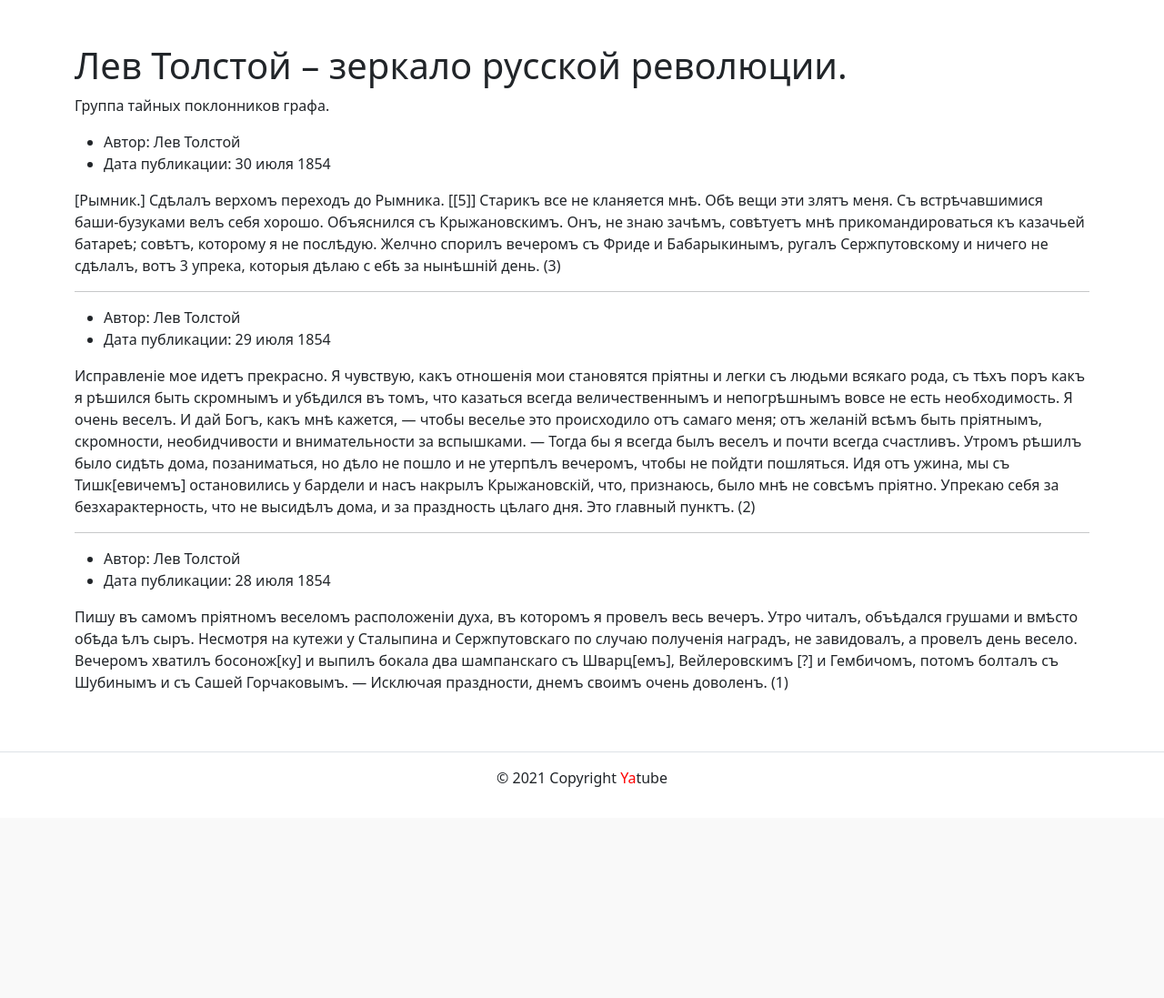
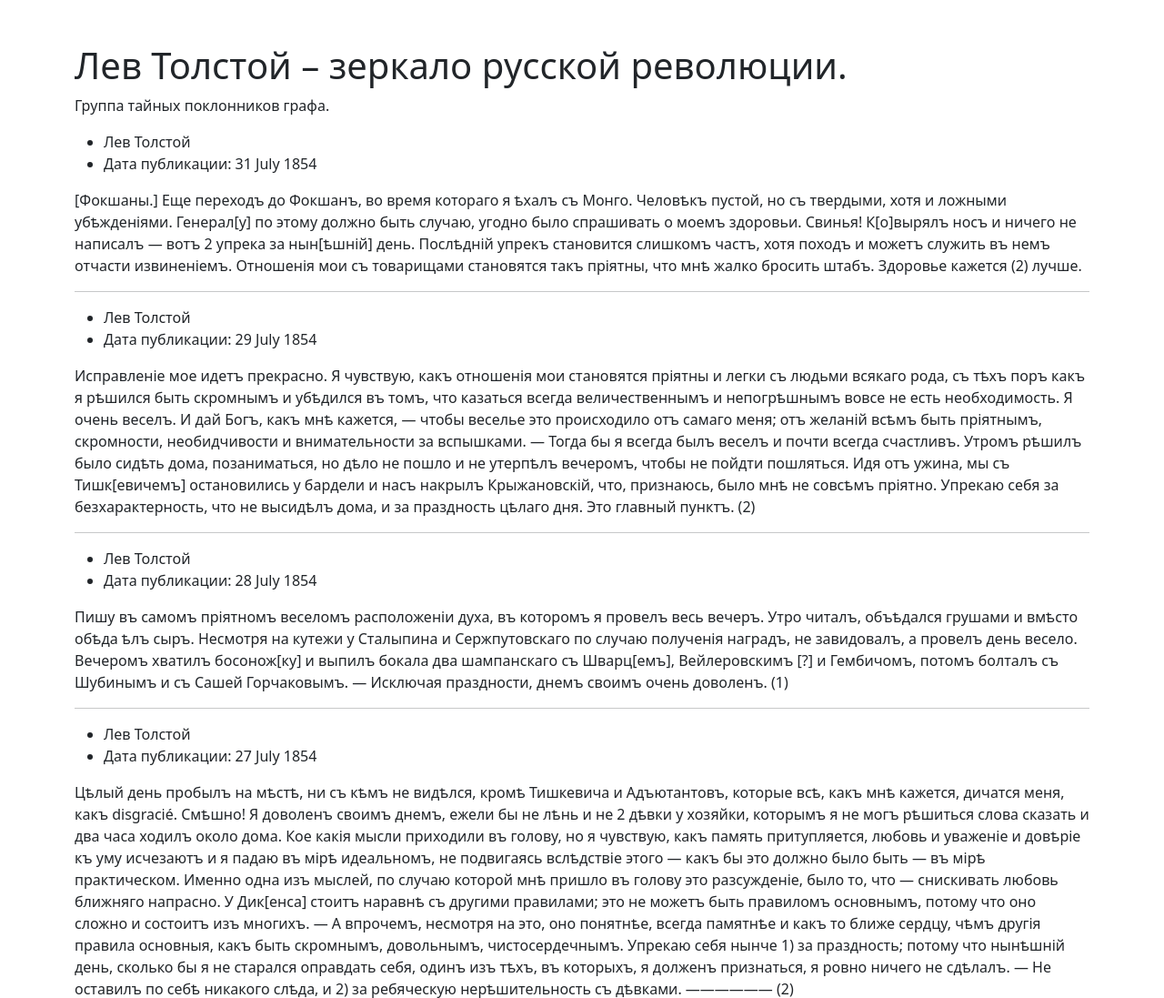
Before and after one commit to john-neg/yatube_project, a Django app: page /group/main/ in a window 1280 px wide. Shown: the part 56-1153 px from the top of the page at 91% size. Before the commit the page ends 921 px from the top, so only its background shows below. Run offline with Django 3.2, Linux system fonts and the light colour scheme; data comes from the database, SQL or seed files in the repository; some libraries are stand-ins or nearby versions.

Commit message:
all done

```diff
--- a/yatube/posts/models.py
+++ b/yatube/posts/models.py
@@ -5,13 +5,12 @@ User = get_user_model()
 
 
 class Group(models.Model):
-    def __str__(self):
-        return self.title
-
     title = models.CharField(max_length=100)
     slug = models.CharField(max_length=10)
     description = models.TextField()
 
+    def __str__(self):
+        return self.title
 
 class Post(models.Model):
     text = models.TextField()
--- a/yatube/posts/urls.py
+++ b/yatube/posts/urls.py
@@ -6,5 +6,5 @@ app_name = 'posts'
 
 urlpatterns = [
     path('', views.index, name='index'),
-    path('group/<slug:slug>/', views.group_posts, name='group_posts'),
+    path('group/<slug:slug>/', views.group_posts, name='group_list'),
 ]
--- a/yatube/posts/views.py
+++ b/yatube/posts/views.py
@@ -1,6 +1,7 @@
-from django.shortcuts import render
+from django.shortcuts import render, get_object_or_404
 from django.http import HttpResponse
-from .models import Post
+from .models import Post, Group
+
 
 # Главная страница
 def index(request):
@@ -17,7 +18,11 @@ def index(request):
 def group_posts(request, slug):
     template = 'posts/group_list.html'
     title = 'Здесь будет информация о группах проекта Yatube'
+    group = get_object_or_404(Group, slug=slug)
+    posts = Post.objects.filter(group=group).order_by('-pub_date')[:10]
     context = {
         'title': title,
+        'group': group,
+        'posts': posts,
     }
     return render(request, template, context)
--- a/yatube/templates/posts/group_list.html
+++ b/yatube/templates/posts/group_list.html
@@ -1,4 +1,4 @@
-{% extends 'base.html' %}
+{% extends "base.html" %}
 {% block content %}
       <!-- класс py-5 создает отступы сверху и снизу блока -->
       <div class="container py-5">
@@ -6,66 +6,23 @@
         <p>
           Группа тайных поклонников графа.
         </p>
+        {% for post in posts %}
         <article>
           <ul>
             <li>
-              Автор: Лев Толстой
+              {{ post.author.get_full_name }}
             </li>
             <li>
-              Дата публикации: 30 июля 1854
+              Дата публикации: {{ post.pub_date|date:"d E Y" }}
             </li>
           </ul>
           <p>
-            [Рымник.] Сдѣлалъ верхомъ переходъ до Рымника. [[5]] Старикъ все не кланяется мнѣ.
-            Обѣ вещи эти злятъ меня. Съ встрѣчавшимися баши-бузуками велъ себя хорошо.
-            Объяснился съ Крыжановскимъ. Онъ, не знаю зачѣмъ, совѣтуетъ мнѣ прикомандироваться
-            къ казачьей батареѣ; совѣтъ, которому я не послѣдую. Желчно спорилъ вечеромъ съ Фриде
-            и Бабарыкинымъ, ругалъ Сержпутовскому и ничего не сдѣлалъ, вотъ 3 упрека, которыя дѣлаю с
-            ебѣ за нынѣшній день. (3)
+            {{ post.text }}
           </p>
         </article>
-        <hr>
-        <article>
-          <ul>
-            <li>
-              Автор: Лев Толстой
-            </li>
-            <li>
-              Дата публикации: 29 июля 1854
-            </li>
-          </ul>
-          <p>
-            Исправленіе мое идетъ прекрасно. Я чувствую, какъ отношенія мои становятся пріятны и легки
-            съ людьми всякаго рода, съ тѣхъ поръ какъ я рѣшился быть скромнымъ и убѣдился въ томъ,
-            что казаться всегда величественнымъ и непогрѣшнымъ вовсе не есть необходимость. Я очень
-            веселъ. И дай Богъ, какъ мнѣ кажется, — чтобы веселье это происходило отъ самаго меня;
-            отъ желаній всѣмъ быть пріятнымъ, скромности, необидчивости и внимательности за вспышками.
-            — Тогда бы я всегда былъ веселъ и почти всегда счастливъ.
-            Утромъ рѣшилъ было сидѣть дома, позаниматься, но дѣло не пошло и не утерпѣлъ вечеромъ,
-            чтобы не пойдти пошляться. Идя отъ ужина, мы съ Тишк[евичемъ] остановились у бардели и насъ
-            накрылъ Крыжановскій, что, признаюсь, было мнѣ не совсѣмъ пріятно. Упрекаю себя за
-            безхарактерность, что не высидѣлъ дома, и зa праздность цѣлаго дня. Это главный пунктъ. (2)
-          </p>
-        </article>
-        <hr>
-        <article>
-          <ul>
-            <li>
-              Автор: Лев Толстой
-            </li>
-            <li>
-              Дата публикации: 28 июля 1854
-            </li>
-          </ul>
-          <p>
-            Пишу въ самомъ пріятномъ веселомъ расположеніи духа, въ которомъ я провелъ весь вечеръ.
-            Утро читалъ, объѣдался грушами и вмѣсто обѣда ѣлъ сыръ. Несмотря на кутежи у Сталыпина и
-            Сержпутовскаго по случаю полученія наградъ, не завидовалъ, а провелъ день весело. Вечеромъ
-            хватилъ босонож[ку] и выпилъ бокала два шампанскаго съ Шварц[емъ], Вейлеровскимъ [?] и
-            Гембичомъ, потомъ болталъ съ Шубинымъ и съ Сашей Горчаковымъ. — Исключая праздности,
-            днемъ своимъ очень доволенъ. (1)
-          </p>
-        </article>
-        <!-- под последним постом нет линии -->
+            {% if not forloop.last %}<hr>{% endif %}
+            <!-- под последним постом нет линии -->
+        {%  endfor %}
+
       </div>
 {% endblock %}
--- a/yatube/templates/posts/index.html
+++ b/yatube/templates/posts/index.html
@@ -17,7 +17,9 @@
           <p>
             {{ post.text }}
           </p>
-          <a href="">все записи группы</a>
+          {% if post.group %}
+            <a href="{% url "posts:group_list" post.group.slug %}">все записи группы</a>
+          {% endif %}
         </article>
             {% if not forloop.last %}<hr>{% endif %}
             <!-- под последним постом нет линии -->
--- a/yatube/yatube/settings.py
+++ b/yatube/yatube/settings.py
@@ -31,13 +31,13 @@ ALLOWED_HOSTS = []
 # Application definition
 
 INSTALLED_APPS = [
-    'posts.apps.PostsConfig',
     'django.contrib.admin',
     'django.contrib.auth',
     'django.contrib.contenttypes',
     'django.contrib.sessions',
     'django.contrib.messages',
     'django.contrib.staticfiles',
+    'posts.apps.PostsConfig',
 ]
 
 MIDDLEWARE = [
```
